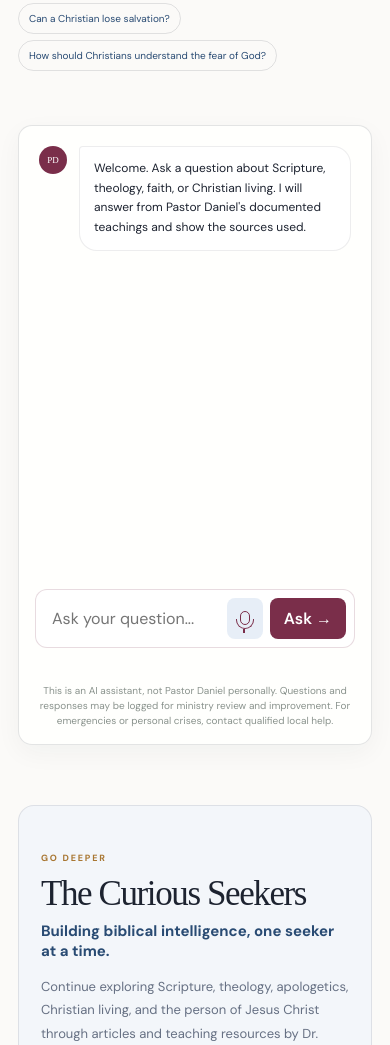
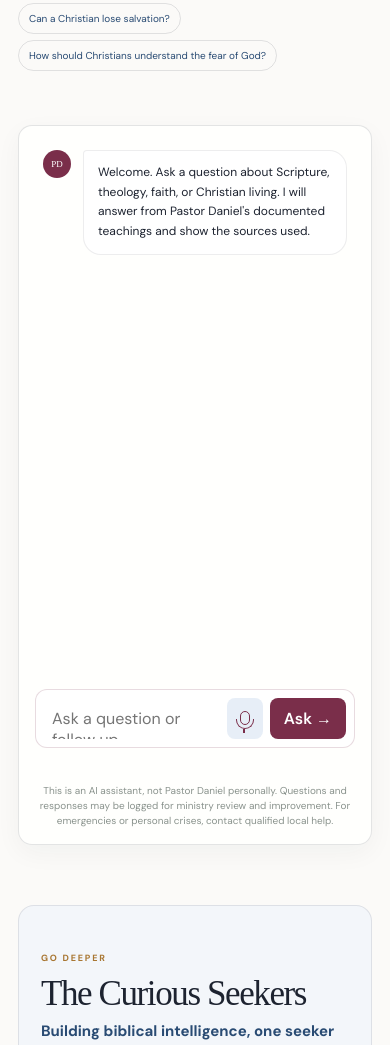
Before and after one commit to danielfolarin/ask-pastor-backend, a website: page public/index.html in a window 390 px wide. Shown: the part 1192-2237 px from the top of the page. Drawn offline with Linux system fonts and the light colour scheme; a web font is replaced by a local one.

Commit message:
Expand conversation space for follow-up questions

```diff
--- a/public/index.html
+++ b/public/index.html
@@ -95,7 +95,7 @@
         </article>
       </div>
       <form id="ask-form">
-        <textarea id="question" rows="1" maxlength="3000" placeholder="Ask your question..." required></textarea>
+        <textarea id="question" rows="1" maxlength="3000" placeholder="Ask a question or follow up..." required></textarea>
         <button id="record" type="button" aria-label="Record question" title="Record question">
           <span class="mic-icon" aria-hidden="true"></span>
           <span class="record-label">Record</span>
--- a/public/styles.css
+++ b/public/styles.css
@@ -705,8 +705,8 @@ h1 { font-size: clamp(50px, 6vw, 76px); }
 .section-heading { padding-top: 12px; }
 .suggestions { margin-top: 18px; }
 .suggestions button { color: var(--blue); border-color: rgba(29,35,48,.12); }
-.chat-shell { min-height: 620px; border-radius: 14px; box-shadow: 0 8px 26px rgba(29,35,48,.045); }
-.messages { padding: 20px; }
+.chat-shell { min-height: 860px; border-radius: 14px; box-shadow: 0 8px 26px rgba(29,35,48,.045); }
+.messages { min-height: 690px; max-height: 760px; padding: 24px; }
 .avatar { width: 28px; height: 28px; font-size: 9px; }
 .bubble { max-width: 90%; padding: 12px 14px; font-size: 12px; }
 .resource-links { margin-top: 13px; padding-top: 11px; }
@@ -746,6 +746,8 @@ footer { padding-top: 24px; }
   h1 { font-size: 52px; }
   .portrait-wrap { height: 380px; border-radius: 18px; }
   .ask-section { padding: 60px 0; }
+  .chat-shell { min-height: 720px; }
+  .messages { min-height: 560px; max-height: 620px; }
   .marquee-track { font-size: 7px; }
   .resource-library-grid, .connect-grid { grid-template-columns: 1fr; }
   .seekers-section { padding: 46px 22px; }
```
